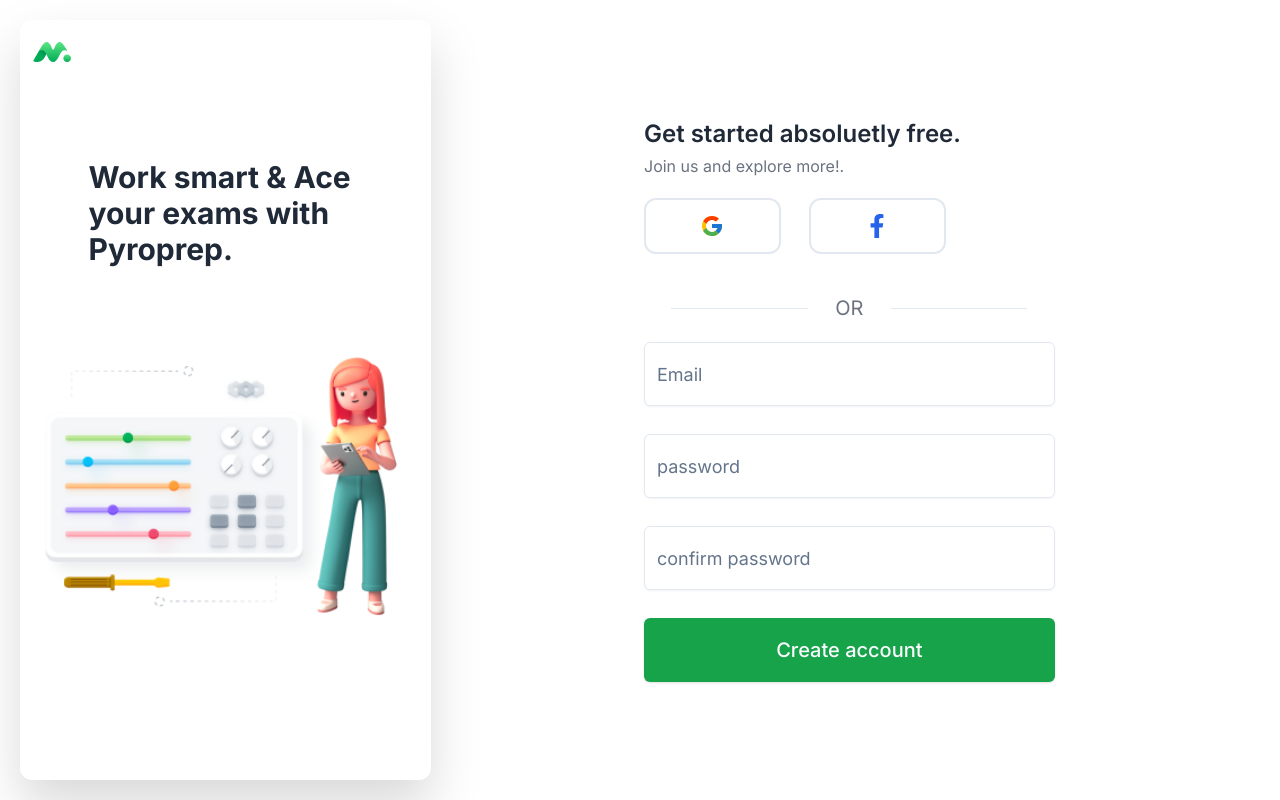
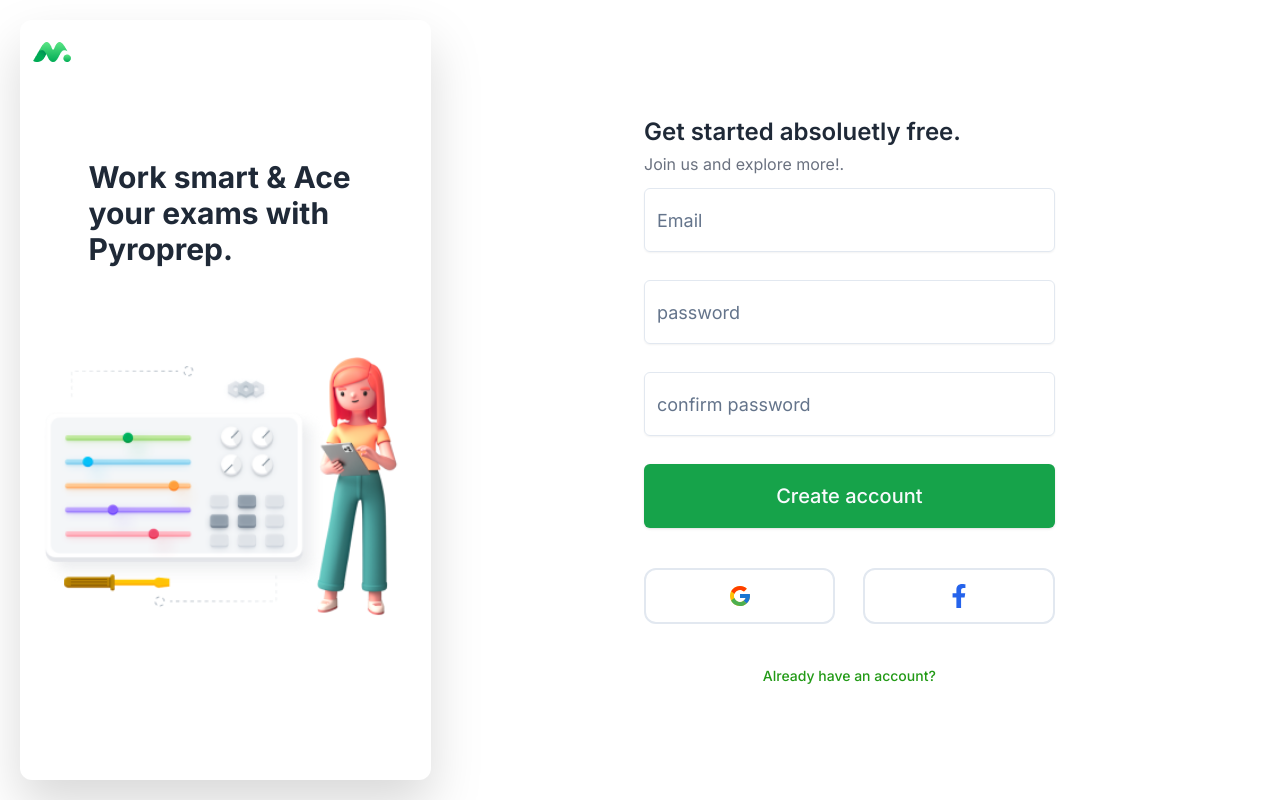
Before and after one commit to Suman196pokhrel/PyroPrep, a Next.js app: page /signup in a window 1280 px wide. Built offline with nearby package versions, Linux system fonts and the light colour scheme.

Commit message:
restructured signup page

```diff
--- a/app/(auth)/signup/page.tsx
+++ b/app/(auth)/signup/page.tsx
@@ -1,34 +1,34 @@
 "use client"
-import { Button } from '@/components/atoms/button'
-import { Checkbox } from '@/components/atoms/checkbox'
+import { CardWrapper } from '@/components/auth/CardWrapper'
 import AuthHeader from '@/components/molecules/AuthHeader'
 import LoginMethods from '@/components/molecules/LoginMethods'
 import SignUpForm from '@/components/organisms/SignUpForm'
-import Link from 'next/link'
-import { usePathname, useRouter } from 'next/navigation'
+import { usePathname } from 'next/navigation'
 import React from 'react'
 
 const SignUp = () => {
-    const currentPath = usePathname()
     return (
-        <main className='flex flex-col items-center w-full space-y-5 '>
-            {/* HEADER  */}
-            <AuthHeader
-                title='Get started absoluetly free.'
-                subTitle='Join us and explore more!.'
-            />
 
-            {/* LOGIN METHODS  */}
-            <LoginMethods />
+
+        < CardWrapper
+            headerLabel='Get started absoluetly free.'
+            headerSubLabel='Join us and explore more!.'
+            backButtonLabel="Already have an account?"
+            backButtonHref='/signin'
+            showSocial
+        >
+
+
 
             {/* FORM  */}
             <SignUpForm />
+
+        </CardWrapper>
 
 
 
 
 
-        </main>
     )
 }
 
```
